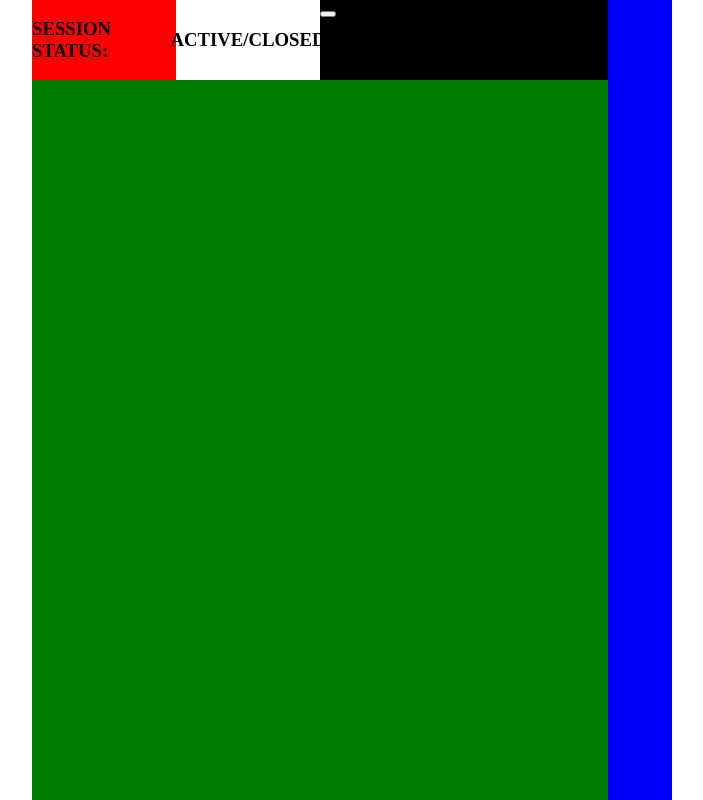
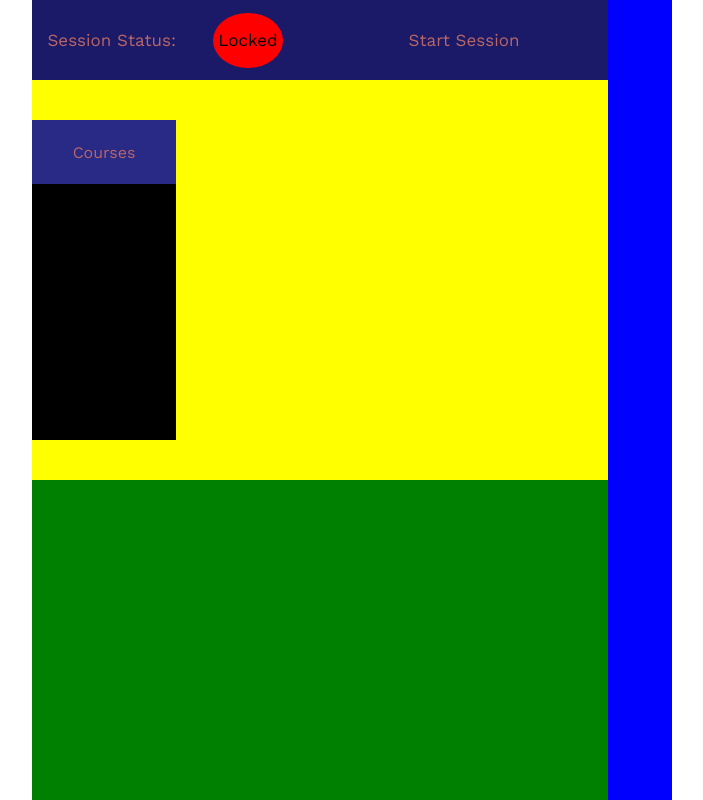
Before and after one commit to RoopeA88/Course_Memo, a React (Vite) app: page / in a window 1280 px wide. Shown: the whole page, without its empty margins (288-991 px from the left). Built offline with nearby package versions, Linux system fonts and the light colour scheme.

Commit message:
välitallennus. ollaan tehty lisää layouttia ja lisäksi courses-komponentti

```diff
--- a/src/App.jsx
+++ b/src/App.jsx
@@ -1,6 +1,6 @@
 import { useState } from 'react'
 import Header from "./Header"
-
+import Courses from "./Courses"
 function App() {
 
 
@@ -9,6 +9,12 @@ function App() {
       <div id="mainDiv">
         <div id="mainProgramDiv">
           <Header/>
+          <div id="mainProgramWrapperDiv">
+            <Courses/>
+          </div>
+          <div id="memoInputAndListingDiv">
+
+          </div>
         </div>
         <div id="programNameMainDiv">
 
--- /dev/null
+++ b/src/Courses.jsx
@@ -0,0 +1,13 @@
+function Courses(){
+
+    return(
+        <div id="coursesMainDiv">
+            <div id="coursesTitleDiv">
+                <p>Courses</p>
+            </div>
+            <div id="coursesListedDiv"></div>
+        </div>
+    )
+}
+
+export default Courses
--- a/src/Header.jsx
+++ b/src/Header.jsx
@@ -3,14 +3,16 @@ function Header(){
         <div id="mainHeaderDiv">
             <div id="mainSessionDiv">
                 <div id="sessionTextDiv">
-                    <h3>SESSION STATUS:</h3>
+                    <p>Session Status:</p>
                 </div>
-                <div id="onOffTextDiv">
-                    <h3>ACTIVE/CLOSED</h3>
+                <div id="onOffMainDiv">
+                    <div id="onOffTextDiv">
+                        <p>Locked</p>
+                    </div>
                 </div>
             </div>
             <div id="startSessionDiv">
-                <button id="startSessionButton"></button>
+                <button id="startSessionButton"> Start Session</button>
             </div>
         </div>
     )
--- a/src/index.css
+++ b/src/index.css
@@ -1,10 +1,26 @@
+@import url('https://fonts.googleapis.com/css2?family=Work+Sans:wght@400&display=swap');
 html, body{
   padding: 0;
   margin: 0;
   display: flex;
   justify-content: center;
+  font-family:"Work Sans", sans-serif;
+  color: rgb(187, 102, 102);
 }
 
+button{
+  all:unset;
+}
+
+
+
+.work-sans-font {
+  font-family: "Work Sans", sans-serif;
+  font-optical-sizing: auto;
+  font-weight: 400;
+  font-style: normal;
+
+}
 #mainDiv{
   display: flex;
   flex-direction: row;
@@ -19,6 +35,15 @@ html, body{
   width: 90%;
   background-color: green;
 }
+#mainProgramWrapperDiv{
+  display: flex;
+  flex-direction: row;
+  align-items: center;
+  width: 100%;
+  height: 50%;
+  background-color: yellow;
+
+}
 #programNameMainDiv{
   display: flex;
   flex-direction: column;
@@ -32,28 +57,100 @@ html, body{
   width: 100%;
   height: 10%;
   background-color: black;
+  color: rgb(187, 102, 102);
+  box-sizing: border-box;
+
 }
 #mainSessionDiv{
   display: flex;
   flex-direction: row;
   width: 50%;
   height: 100%;
-  background-color: red;
+  background-color: rgb(26, 26, 104);
+
 }
 #sessionTextDiv{
+  display: flex;
+  align-items: center;
+  justify-content: right;
+  width: 50%;
+  height: 100%;
+  font-size: 17px;
+
+
+}
+#onOffMainDiv{
+  display: flex;
+  align-items: center;
+  justify-content: center;
+  width: 50%;
+  height: 100%;
+  background-color: rgb(26, 26, 104);
+}
+#onOffTextDiv{
+  display: flex;
+  align-items: center;
+  justify-content: center;
+  background-color: red;
+  border-radius: 100%;
+  color: black;
+  height: 55px;
+  width: 70px;
+  font-size: 17px;
+  font-weight: 500;
+
+}
+
+
+
+#startSessionDiv{
   display: flex;
   align-items: center;
   justify-content: center;
   width: 50%;
   height: 100%;
 
-
 }
-#onOffTextDiv{
+#startSessionButton{
   display: flex;
   align-items: center;
   justify-content: center;
-  width: 50%;
+  width: 100%;
   height: 100%;
-  background-color: white;
+  border: none;
+
+  background-color: rgb(26, 26, 104);
+  color: rgb(187, 102, 102);
+  font-size: 17px;
+
+
 }
+#startSessionButton:hover{
+  background-color: rgb(41, 41, 134);
+}
+#coursesMainDiv{
+  display: flex;
+  flex-direction: column;
+  height: 80%;
+  width: 25%;
+  background-color:green;
+}
+
+#coursesTitleDiv{
+  display: flex;
+  height: 20%;
+  width: 100%;
+  background-color: rgb(41, 41, 134);
+  align-items: center;
+  justify-content: center;
+}
+#coursesListedDiv{
+  display: flex;
+  flex-direction: column;
+  height: 80%;
+  width: 100%;
+  align-items: center;
+  justify-content: center;
+  background-color: rgb(0, 0, 0);
+  overflow-y: auto;
+}
```
